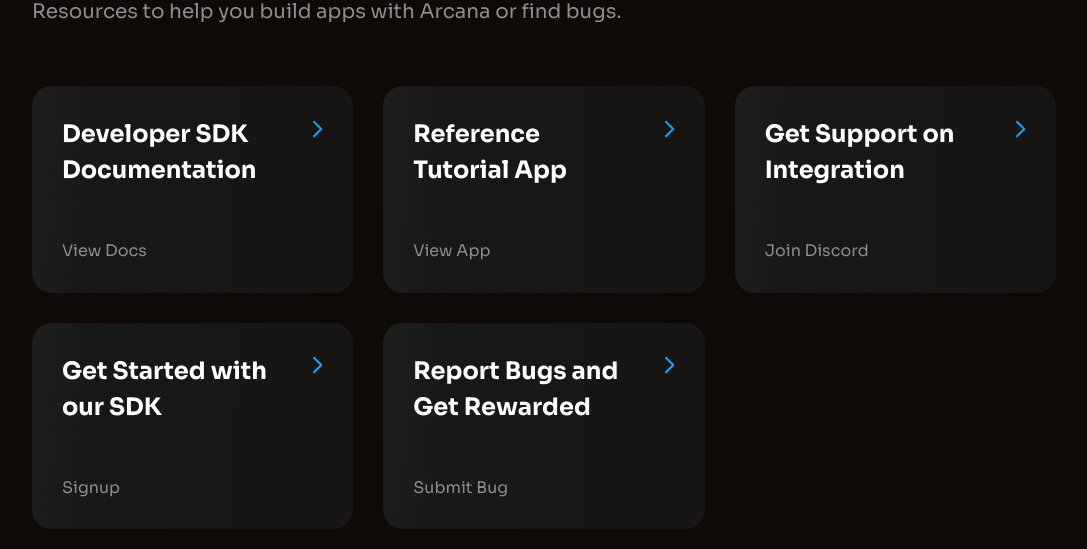
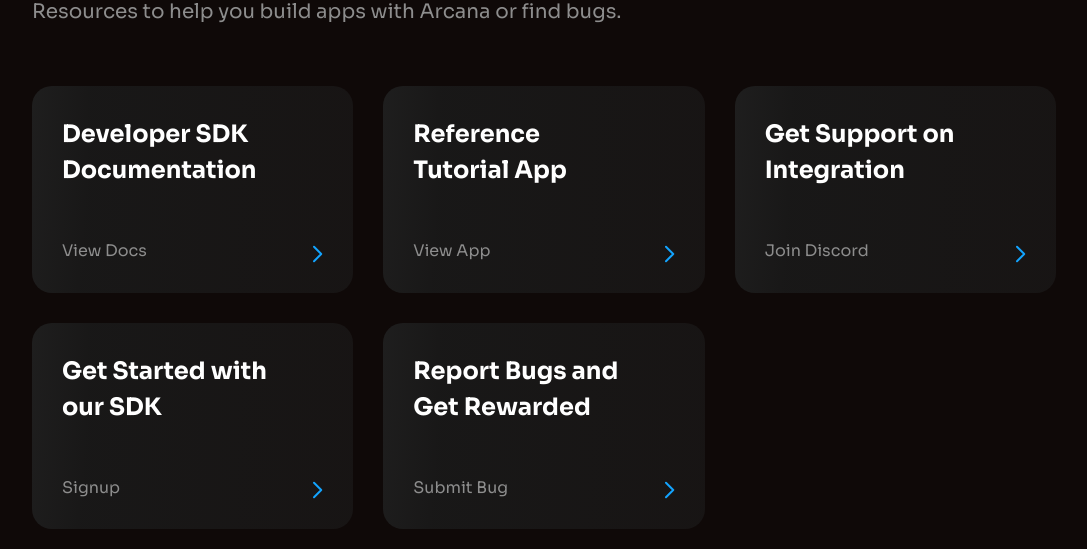
Before and after one commit to arcana-network/testnet-site, a Nuxt app: page / in a window 1280 px wide. Shown: the part 2480-3029 px from the top of the page, without its empty margins (96-1183 px from the left). Built offline with nearby package versions, Linux system fonts and the light colour scheme.

Commit message:
Move the arrow to the end

```diff
--- a/components/QuickLinks.vue
+++ b/components/QuickLinks.vue
@@ -132,7 +132,11 @@ a {
 }
 
 .quicklinks-arrow {
-  margin-top: 0.2rem;
+  align-self: end;
+
+  @media (--viewport-small) {
+    align-self: center;
+  }
 }
 
 .btn-submit-bugs {
```
